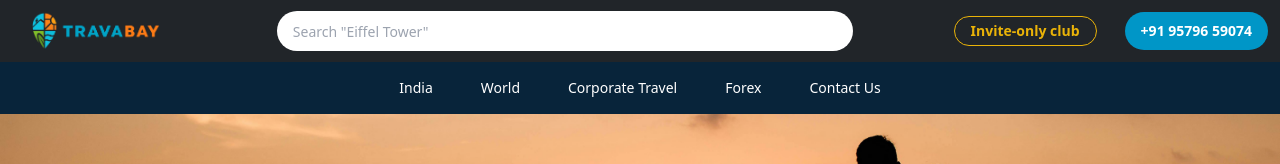
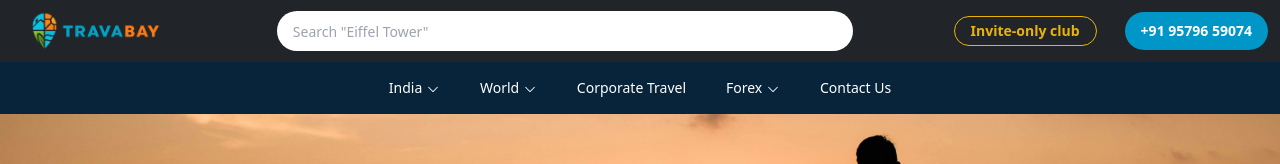
Before and after one commit to Vaibhav74-cpu/travabay, a React (Vite) app in the folder frontend/: page / in a window 1280 px wide. Shown: the top 164 px of the page. Built offline with nearby package versions, Linux system fonts and the light colour scheme; no server answers.

Commit message:
Frontend changes

```diff
--- /dev/null
+++ b/frontend/src/components/shared/AsiaSection.jsx
@@ -0,0 +1,9 @@
+import React from 'react'
+
+function AsiaSection() {
+  return (
+    <div>AsiaSection</div>
+  )
+}
+
+export default AsiaSection
--- a/frontend/src/components/shared/MainLayout.jsx
+++ b/frontend/src/components/shared/MainLayout.jsx
@@ -5,6 +5,7 @@ import { Outlet } from "react-router-dom";
 import TopNavbar from "./TopNavbar";
 import HeroBanner from "./HeroBanner";
 import JourneyCard from "./JourneyCard";
+import AsiaSection from "./AsiaSection";
 
 function MainLayout() {
   return (
@@ -13,6 +14,7 @@ function MainLayout() {
       <TopNavbar />
       <HeroBanner />
       <JourneyCard />
+      <AsiaSection />
       <main className="flex-1">
         <Outlet />
       </main>
--- a/frontend/src/components/shared/TopNavbar.jsx
+++ b/frontend/src/components/shared/TopNavbar.jsx
@@ -1,27 +1,36 @@
-import React, {useState} from 'react'
+import React, { useState } from 'react'
+import { PiCaretDown } from "react-icons/pi";
 
 function TopNavbar() {
+    const[toggle, setToggle] = useState(false);
+
+    const showDestinations = () => {
+        console.log("Arrow has been clicked");
+        setToggle(true);
+    }
 
   return (
-    <section className='w-full bg-[#08243a] text-white text-sm'>
-        <div className='flex items-center justify-center gap-12 m-3 p-1'>
-            <div>
-                <button>India</button>
+    <>
+        <section className='w-full bg-[#08243a] text-white'>
+            <div className='flex items-center justify-center gap-2 text-sm'>
+                <div className='p-4 hover:bg-gray-400'>
+                    <button>India <PiCaretDown onClick={showDestinations} className='inline' /></button>
                 </div>
-            <div>
-                <button>World</button>
+                <div className='p-4 hover:bg-gray-400'>
+                    <button>World <PiCaretDown className='inline' /></button>
                 </div>
-            <div>
+                <div className='p-4 hover:bg-gray-400'>
                     <button>Corporate Travel</button>
                 </div>
-            <div>
-                <button>Forex</button>
+                <div className='p-4 hover:bg-gray-400'>
+                    <button>Forex <PiCaretDown className='inline' /></button>
                 </div>
-            <div>
+                <div className='p-4 hover:bg-gray-400'>
                     <button>Contact Us</button>
                 </div>
             </div>
         </section>
+    </>
   )
 }
 
```
Lines whose indentation alone changed are shown as unchanged.
